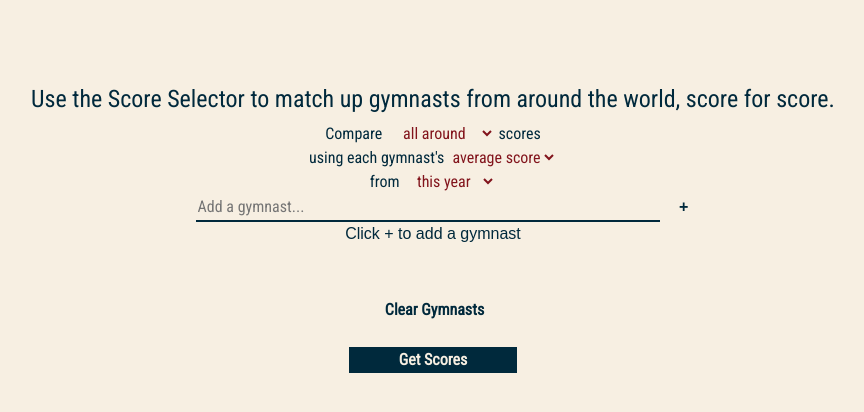
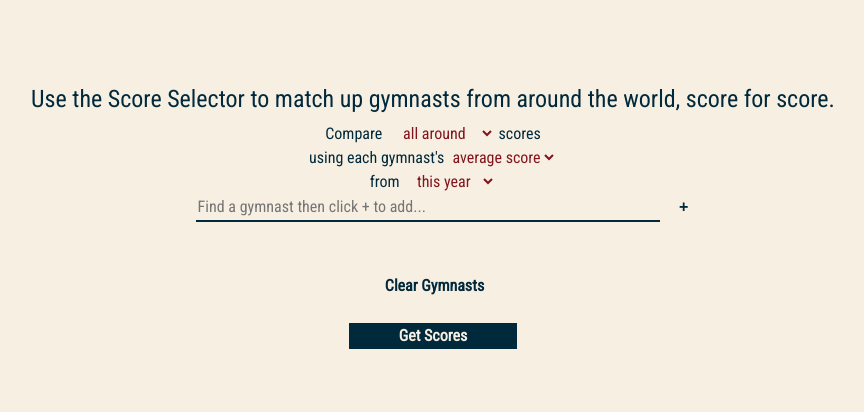
Before and after one commit to brinaseidel/Score_for_Score, a Django app: page /scoredata/score_selector in a window 1280 px wide. Shown: the part 145-557 px from the top of the page, without its empty margins (207-1071 px from the left). Run offline with Django 3.2, Linux system fonts and the light colour scheme; some libraries are stand-ins or nearby versions.

Commit message:
Fixing instructions on Score Selector

```diff
--- a/scoredata/templates/score_selector.html
+++ b/scoredata/templates/score_selector.html
@@ -65,9 +65,8 @@
 
 			<!--- Search bar form for gymnasts names -->
 			<div class="ui-widget" style="text-align:center; padding-bottom:0px">
-			<input type="text" id="gymnast_search" name="to_search" size="60" class="search" style="margin-left:30px" placeholder="Add a gymnast...">
+			<input type="text" id="gymnast_search" name="to_search" size="60" class="search" style="margin-left:30px" placeholder="Find a gymnast then click + to add...">
 			<button type="button" id = "gymnast_search_submit" class="submit">+</button>
-			<p>Click + to add a gymnast</p>
 			<p id="gymnast_search_error"></p>
 			</div>
 			<!--- Box to dispaly the selected gymnasts -->
```
